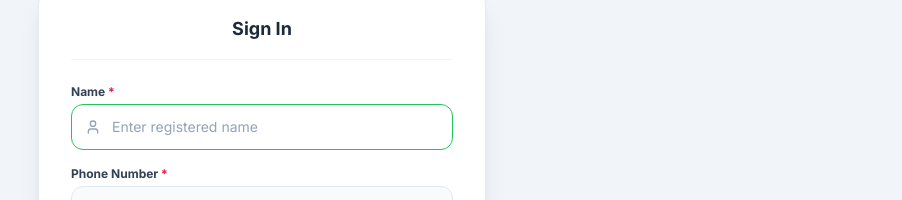
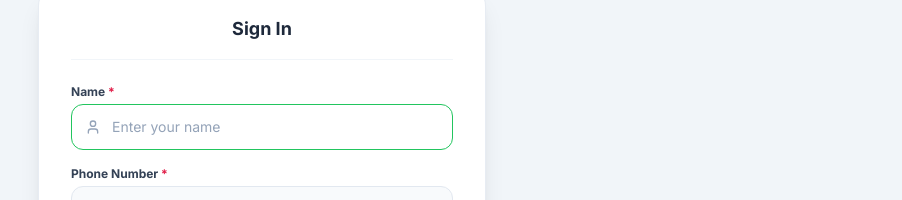
Before and after one commit to gowtham072007/billing-app, a React (Vite) app in the folder frontend/: page /login in a window 1280 px wide. Shown: the part 351-551 px from the top of the page, without its empty margins (378-1280 px from the left). Built offline with nearby package versions, Linux system fonts and the light colour scheme; no server answers; a web font is replaced by a local one.

Commit message:
Update login name placeholder to 'Enter your name'

```diff
--- a/frontend/src/i18n/translations.ts
+++ b/frontend/src/i18n/translations.ts
@@ -46,7 +46,7 @@ export const translations = {
     admin: 'Admin',
     full_name: 'Full Name',
     name_field_label: 'Name',
-    name_field_placeholder: 'Enter registered name',
+    name_field_placeholder: 'Enter your name',
     phone_password_field_label: 'Phone Number',
     phone_password_field_placeholder: 'Enter phone number',
     login_btn: 'Login',
@@ -201,7 +201,7 @@ export const translations = {
     admin: 'நிர்வாகி (Admin)',
     full_name: 'முழு பெயர்',
     name_field_label: 'பெயர்',
-    name_field_placeholder: 'பதிவு செய்யப்பட்ட பெயரை உள்ளிடவும்',
+    name_field_placeholder: 'உங்கள் பெயரை உள்ளிடவும்',
     phone_password_field_label: 'தொலைபேசி எண்',
     phone_password_field_placeholder: 'தொலைபேசி எண்ணை உள்ளிடவும்',
     login_btn: 'உள்நுழைக',
--- a/frontend/src/pages/auth/Login.tsx
+++ b/frontend/src/pages/auth/Login.tsx
@@ -120,7 +120,7 @@ export const Login: React.FC = () => {
                   required
                   value={name}
                   onChange={e => setName(e.target.value)}
-                  placeholder={t('name_field_placeholder', 'Enter registered name')}
+                  placeholder={t('name_field_placeholder', 'Enter your name')}
                   className="w-full pl-10 pr-4 py-3 bg-slate-50 border border-slate-200 rounded-xl text-sm font-semibold text-slate-900 focus:bg-white focus:border-brand-500 outline-none placeholder:text-slate-400 placeholder:font-normal transition-colors"
                   autoFocus
                 />
```
